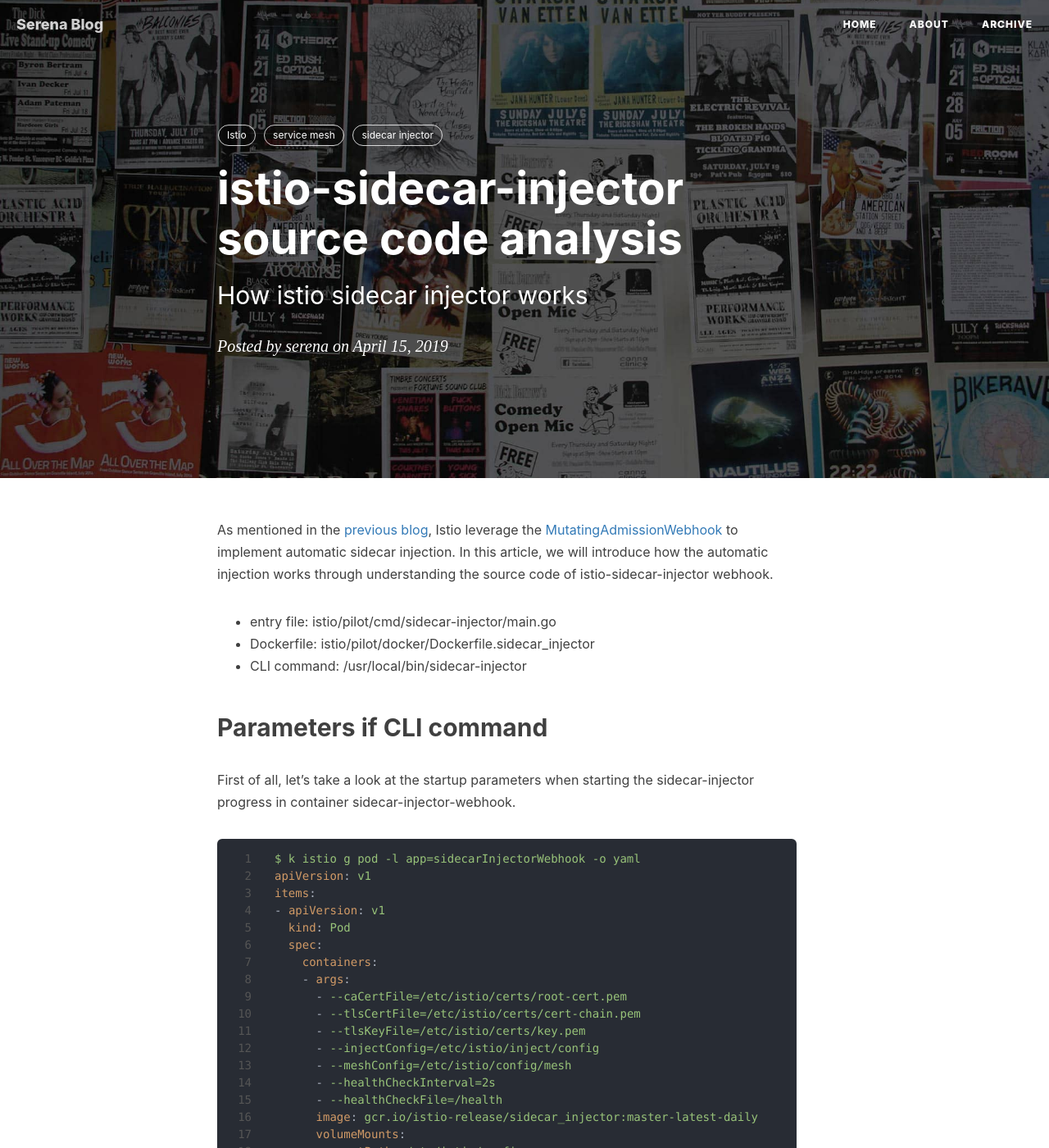
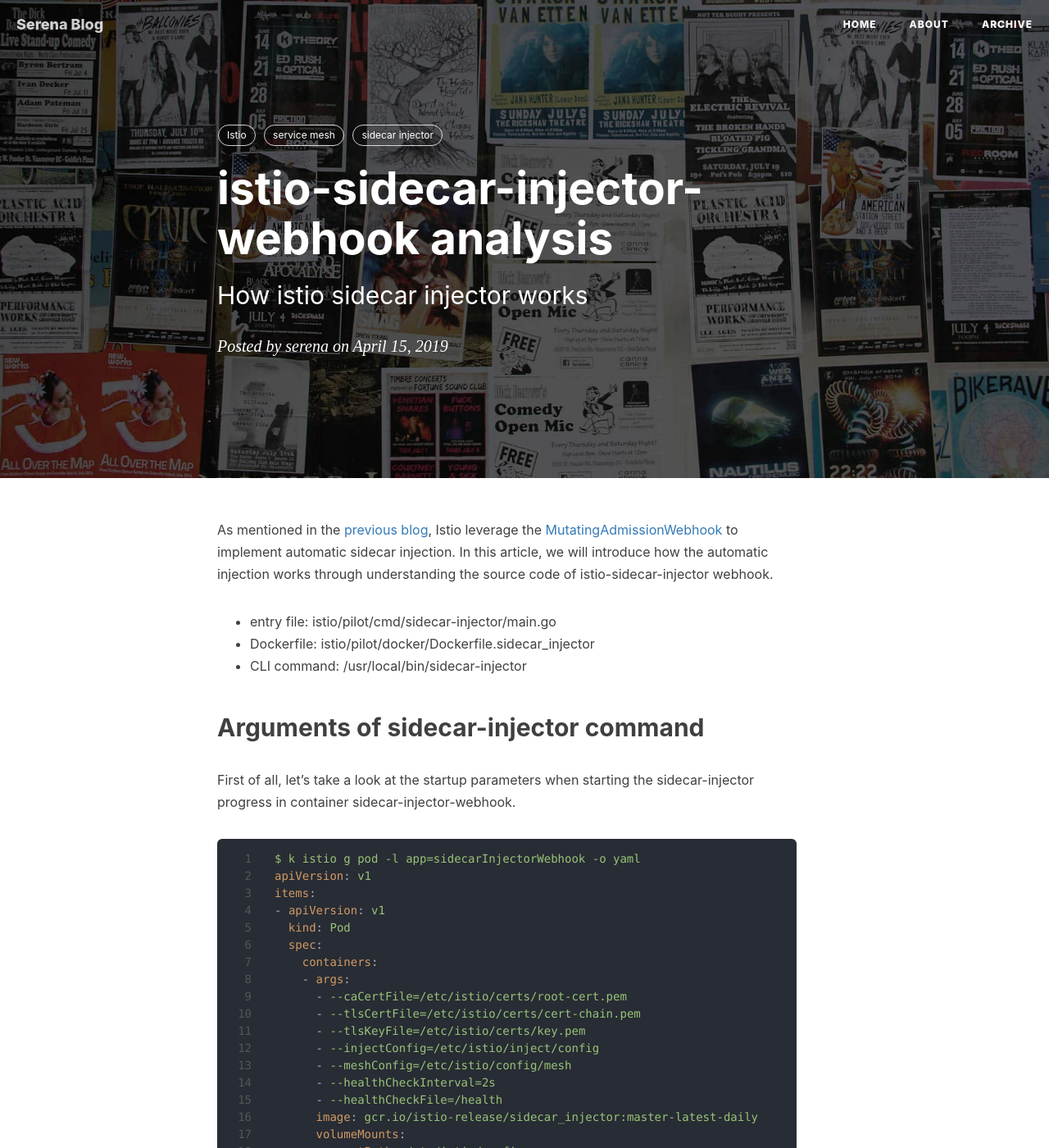
Before and after one commit to SerenaFeng/SerenaFeng.github.io, a Jekyll site: the page built from _posts/2019-04-15-istio-sidecar-injector-webhook.md, in a window 1280 px wide and 1400 px high. Shown: the whole window at 82% size. Built offline with Jekyll 4.4.1, drawn with Linux system fonts in a browser that asks for light colours; nearby versions of some CDN libraries; comment, search, counter and statistics services are not loaded.

Commit message:
add istio-sidecar-injector-webhook

```diff
--- a/_posts/2019-04-15-istio-sidecar-injector-webhook.md
+++ b/_posts/2019-04-15-istio-sidecar-injector-webhook.md
@@ -1,6 +1,6 @@
 ---
 layout: post
-title: "istio-sidecar-injector source code analysis"
+title: "istio-sidecar-injector-webhook analysis"
 subtitle: 'How istio sidecar injector works'
 author: 'serena'
 head-style: text
@@ -19,7 +19,7 @@ injection works through understanding the source code of istio-sidecar-injector
 - Dockerfile: istio/pilot/docker/Dockerfile.sidecar_injector
 - CLI command: /usr/local/bin/sidecar-injector
 
-## Parameters if CLI command
+## Arguments of sidecar-injector command
 
 First of all, let's take a look at the startup parameters when starting the sidecar-injector
 progress in container sidecar-injector-webhook.
```
